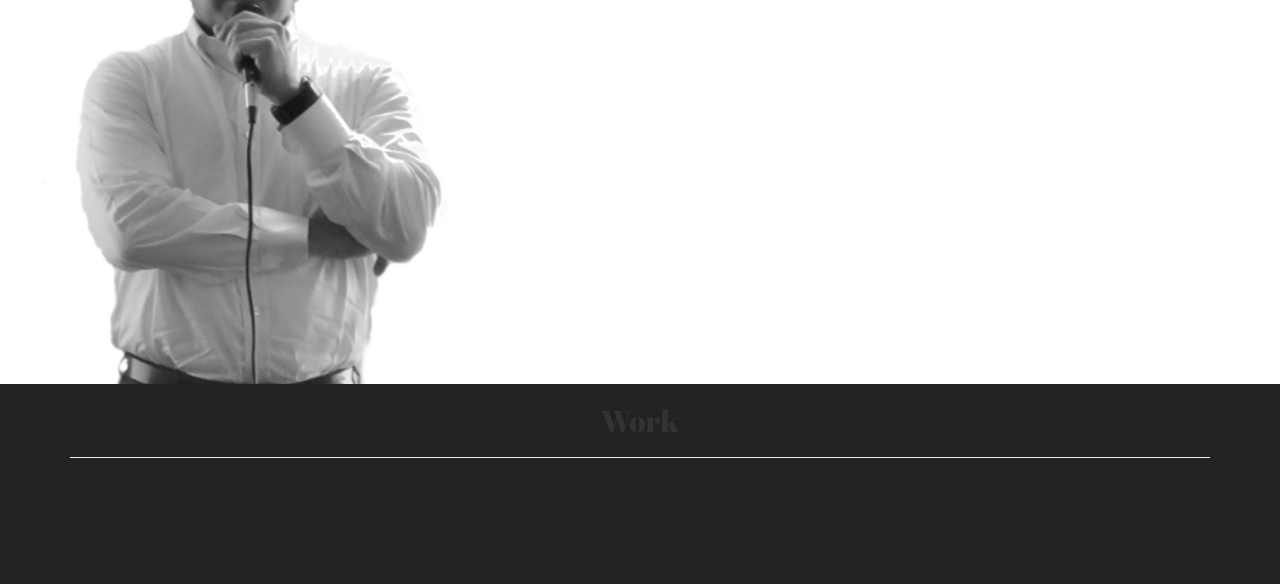
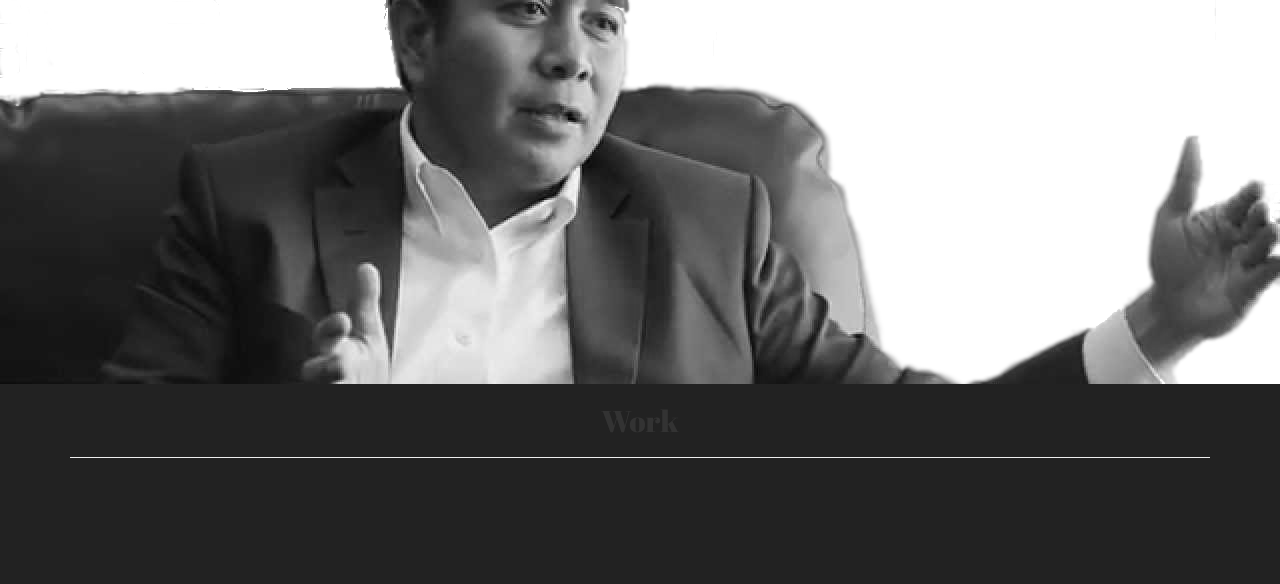
Before and after one commit to fazilalfitri/fazilalfitri.github.io, a plain HTML site: page index.html in a window 1280 px wide. Shown: the part 1516-2100 px from the top of the page. Drawn offline with nearby package versions, Linux system fonts and the light colour scheme.

Commit message:
changed picture for talks section

```diff
--- a/css/custom.css
+++ b/css/custom.css
@@ -18,12 +18,12 @@
 }
 
 #talks {
-  background: url('../images/fazil3.jpg');
+  background: url('../images/fazil2.png');
   background-repeat: no-repeat;
   background-size: cover;
   height: 600px;
   margin: 0;
-  padding: 0 0 260px 0;
+  padding: 200 0 260px 0;
   overflow: hidden;
 }
 
```
